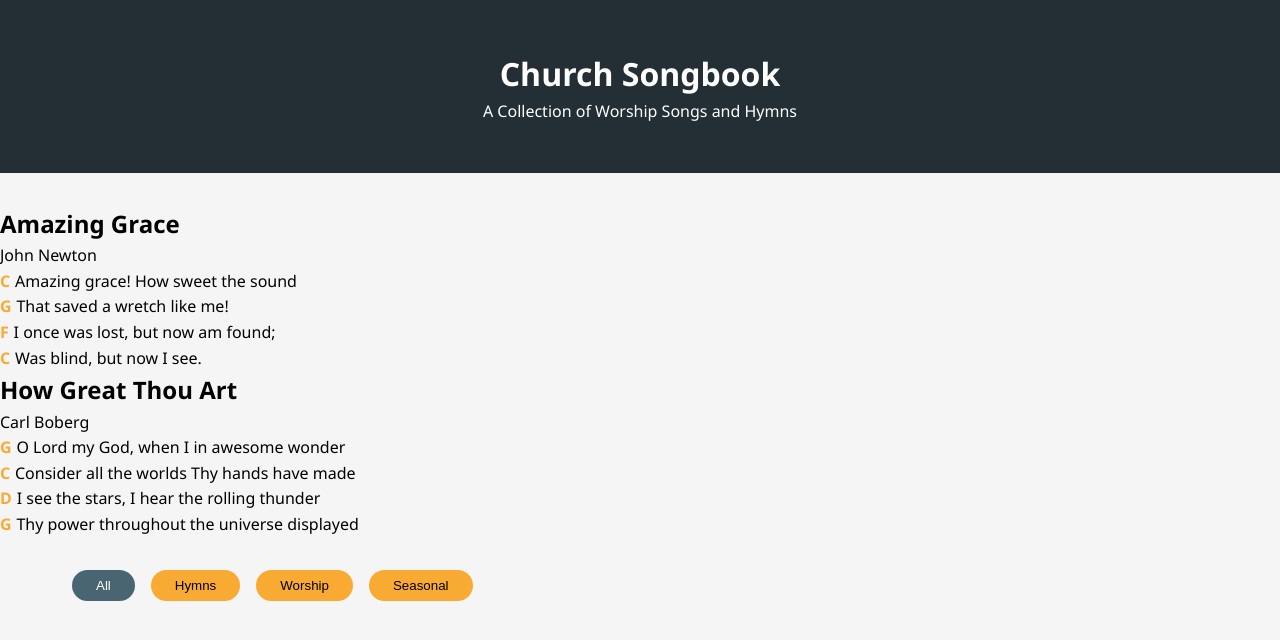
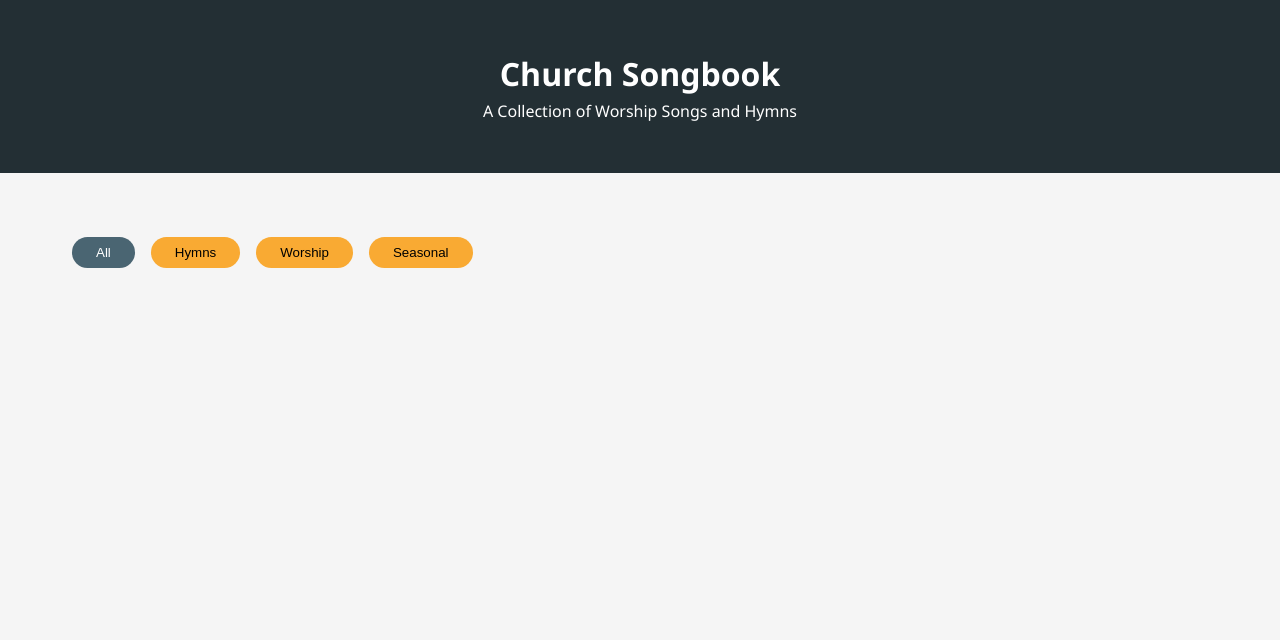
Before and after one commit to simsonpeter/njcsongbook, a plain HTML site: page index.html in a window 1280 px wide. Drawn offline with Linux system fonts and the light colour scheme.

Commit message:
Update index.html

```diff
--- a/index.html
+++ b/index.html
@@ -152,7 +152,7 @@
         <h1>Church Songbook</h1>
         <p>A Collection of Worship Songs and Hymns</p>
     </header>
-   <div id="songbook"></div>
+
 
     <div class="container">
         <div class="filters">
```
